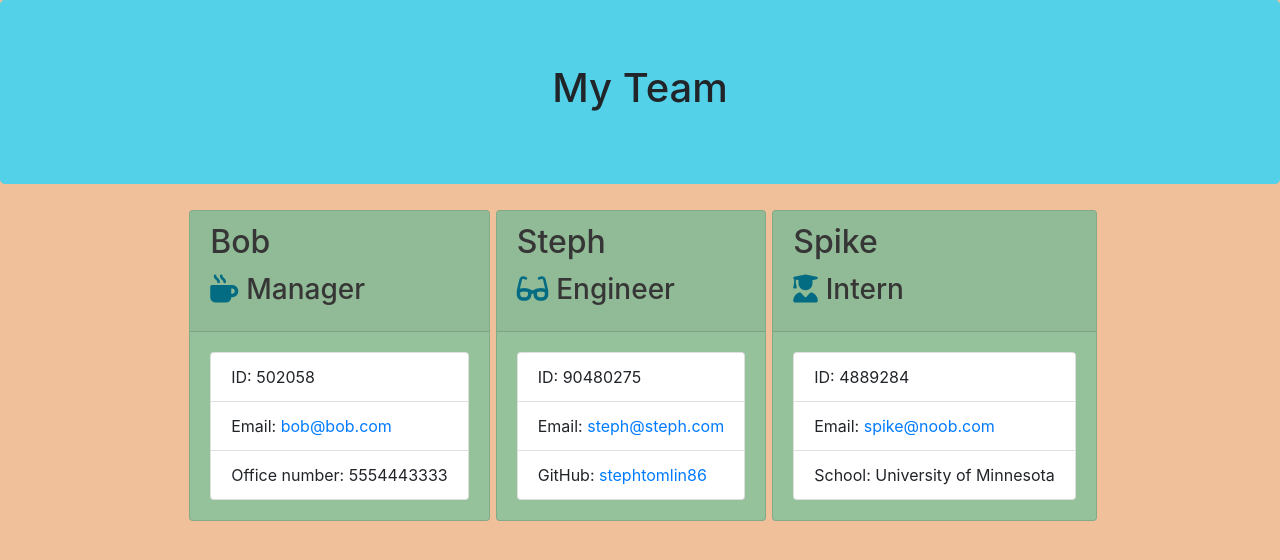
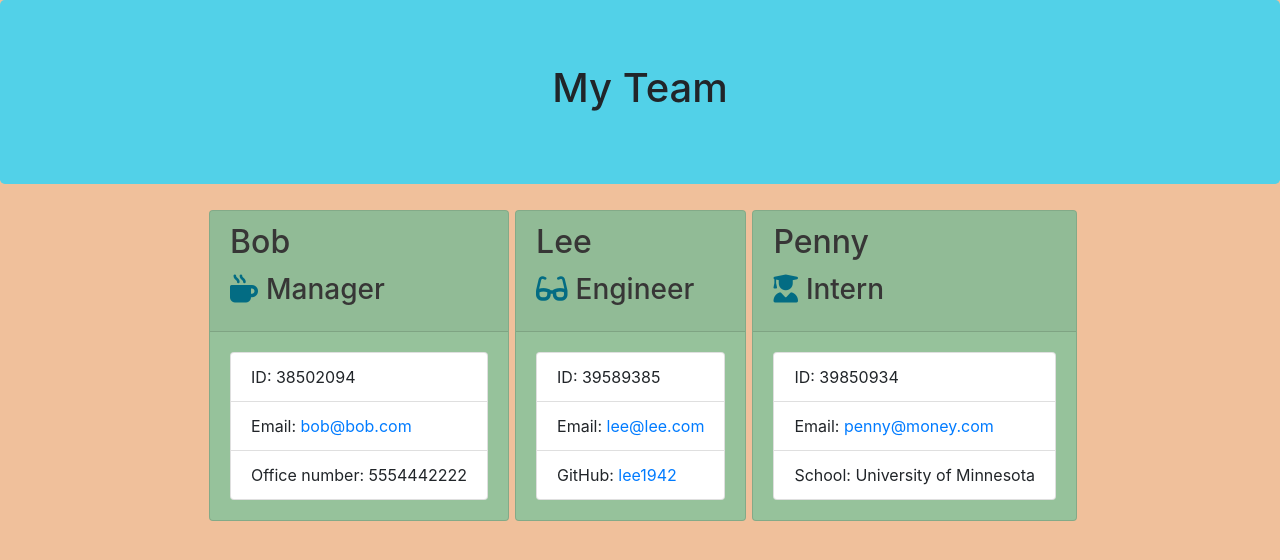
Before and after one commit to StephTomlin86/employeeSummary, a website: page output/team.html in a window 1280 px wide. Drawn offline with nearby package versions, Linux system fonts and the light colour scheme.

```diff
--- a/output/team.html
+++ b/output/team.html
@@ -30,34 +30,34 @@
     </div>
     <div class="card-body">
         <ul class="list-group">
-            <li class="list-group-item">ID: 502058</li>
+            <li class="list-group-item">ID: 38502094</li>
             <li class="list-group-item">Email: <a href="mailto:bob@bob.com">bob@bob.com</a></li>
-            <li class="list-group-item">Office number: 5554443333</li>
+            <li class="list-group-item">Office number: 5554442222</li>
         </ul>
     </div>
 </div>
 <div class="card employee-card">
     <div class="card-header">
-        <h2 class="card-title">Steph</h2>
+        <h2 class="card-title">Lee</h2>
         <h3 class="card-title"><i class="fas fa-glasses mr-2"></i>Engineer</h3>
     </div>
     <div class="card-body">
         <ul class="list-group">
-            <li class="list-group-item">ID: 90480275</li>
-            <li class="list-group-item">Email: <a href="mailto:steph@steph.com">steph@steph.com</a></li>
-            <li class="list-group-item">GitHub: <a href="https://github.com/stephtomlin86" target="_blank" rel="noopener noreferrer">stephtomlin86</a></li>
+            <li class="list-group-item">ID: 39589385</li>
+            <li class="list-group-item">Email: <a href="mailto:lee@lee.com">lee@lee.com</a></li>
+            <li class="list-group-item">GitHub: <a href="https://github.com/lee1942" target="_blank" rel="noopener noreferrer">lee1942</a></li>
         </ul>
     </div>
 </div>
 <div class="card employee-card">
     <div class="card-header">
-        <h2 class="card-title">Spike</h2>
+        <h2 class="card-title">Penny</h2>
         <h3 class="card-title"><i class="fas fa-user-graduate mr-2"></i>Intern</h3>
     </div>
     <div class="card-body">
         <ul class="list-group">
-            <li class="list-group-item">ID: 4889284</li>
-            <li class="list-group-item">Email: <a href="mailto:spike@noob.com">spike@noob.com</a></li>
+            <li class="list-group-item">ID: 39850934</li>
+            <li class="list-group-item">Email: <a href="mailto:penny@money.com">penny@money.com</a></li>
             <li class="list-group-item">School: University of Minnesota</li>
         </ul>
     </div>
```
Also changed, not shown: README.md, 1 other file.
